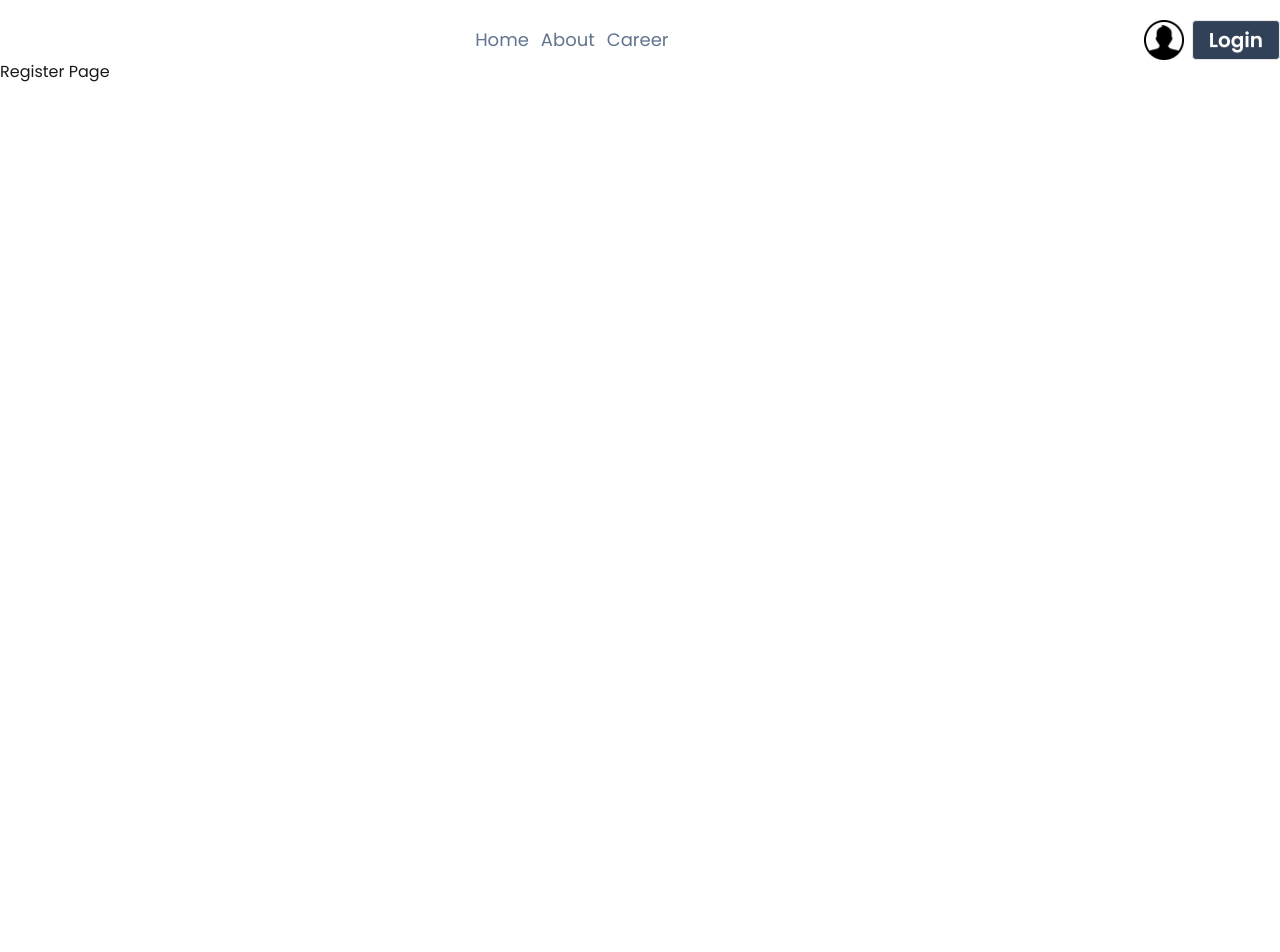
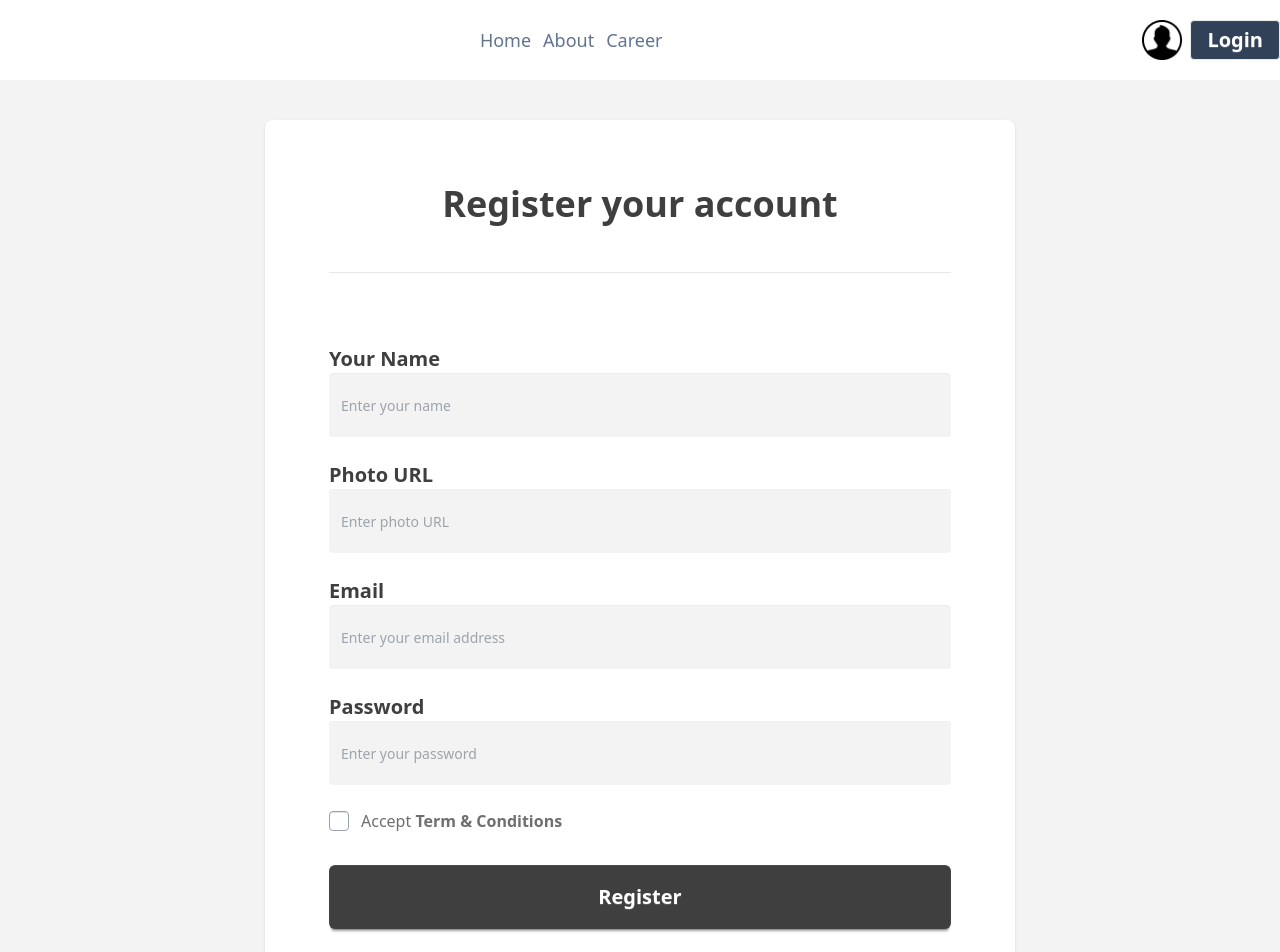
Before and after one commit to nasirmasud/next-dragon-news, a Next.js app: page /register in a window 1280 px wide. Shown: the top 952 px of the page. Before the commit the page ends 800 px from the top, so only its background shows below. Built offline with nearby package versions, Linux system fonts and the light colour scheme.

Commit message:
Add react-hook-form for form handling in Login and Register pages; enhance Navbar and layout styles

```diff
--- a/package.json
+++ b/package.json
@@ -14,6 +14,7 @@
     "react": "19.2.4",
     "react-dom": "19.2.4",
     "react-fast-marquee": "^1.6.5",
+    "react-hook-form": "^7.74.0",
     "react-icons": "^5.6.0"
   },
   "devDependencies": {
--- a/src/app/(auth)/login/page.jsx
+++ b/src/app/(auth)/login/page.jsx
@@ -1,8 +1,85 @@
+"use client"
+import Link from "next/link"
+import { useForm } from "react-hook-form"
 
 const LoginPage = () => {
+  const { register, handleSubmit, formState: { errors } } = useForm()
+
+  const handleLoginFunction = (data) => {
+    console.log(data);
+  }
+
   return (
-    <div>
-      LogIn Page
+    <div className="min-h-screen bg-[#F3F3F3] flex items-center justify-center px-4">
+      <div className="bg-white w-full max-w-[750px] p-8 md:p-16 rounded-lg shadow-sm">
+
+        <form onSubmit={handleSubmit(handleLoginFunction)}>
+          {/* fieldset দিয়ে পুরো ফর্মের ইনপুটগুলোকে গ্রুপ করা হয়েছে */}
+          <fieldset className="border-none p-0 m-0 space-y-6">
+
+            {/* legend ব্যবহার করে শিরোনাম দেওয়া হয়েছে, যা অ্যাক্সেসিবিলিটির জন্য সেরা */}
+            <legend className="w-full">
+              <h2 className="text-3xl md:text-4xl font-bold text-center text-[#403F3F] mb-12">
+                Login your account
+              </h2>
+              {/* Divider line */}
+              <div className="border-t border-gray-200 mb-12"></div>
+            </legend>
+
+            {/* Email Field */}
+            <div className="form-control w-full">
+              <label className="label">
+                <span className="label-text text-xl font-bold text-[#403F3F]">
+                  Email address
+                </span>
+              </label>
+              <input
+                type="email"
+                {...register("email", { required: "Email is required" })}
+                placeholder="Enter your email address"
+                className="input input-bordered w-full h-16 bg-[#F3F3F3] border-none focus:outline-none text-gray-600"
+              />
+              {errors.email && (
+                <p className="text-red-500 mt-1 text-sm">{errors.email.message}</p>
+              )}
+            </div>
+
+            {/* Password Field */}
+            <div className="form-control w-full">
+              <label className="label">
+                <span className="label-text text-xl font-bold text-[#403F3F]">
+                  Password
+                </span>
+              </label>
+              <input
+                type="password"
+                {...register("password", { required: "Password is required" })}
+                placeholder="Enter your password"
+                className="input input-bordered w-full h-16 bg-[#F3F3F3] border-none focus:outline-none text-gray-600"
+              />
+              {errors.password && (
+                <p className="text-red-500 mt-1 text-sm">{errors.password.message}</p>
+              )}
+            </div>
+
+            {/* Login Button */}
+            <div className="form-control mt-8">
+              <button className="btn btn-neutral w-full h-16 rounded-md text-xl font-semibold bg-[#403F3F] border-none text-white hover:bg-[#2b2a2a]">
+                Login
+              </button>
+            </div>
+
+          </fieldset>
+        </form>
+
+        {/* Register Link */}
+        <p className="text-center mt-8 text-[#706F6F] font-semibold">
+          {"Don't Have An Account? "}
+          <Link href="/register" className="text-[#FF8C47] hover:underline">
+            Register
+          </Link>
+        </p>
+      </div>
     </div>
   )
 }
--- a/src/app/(auth)/register/page.jsx
+++ b/src/app/(auth)/register/page.jsx
@@ -1,10 +1,122 @@
+"use client"
+import Link from "next/link";
+import { useForm } from "react-hook-form";
 
 const RegisterPage = () => {
+  const { register, handleSubmit, formState: { errors } } = useForm();
+
+  const handleRegisterFunction = (data) => {
+    console.log("Form Data:", data);
+  }
+
   return (
-    <div>
-      Register Page
+    <div className="min-h-screen bg-[#F3F3F3] flex items-center justify-center py-10 px-4">
+      <div className="bg-white w-full max-w-[750px] p-8 md:p-16 rounded-lg shadow-sm">
+
+        <form onSubmit={handleSubmit(handleRegisterFunction)}>
+          <fieldset className="border-none p-0 m-0 space-y-6">
+
+            <legend className="w-full">
+              <h2 className="text-3xl md:text-4xl font-bold text-center text-[#403F3F] mb-12">
+                Register your account
+              </h2>
+              <div className="border-t border-gray-200 mb-12"></div>
+            </legend>
+
+            {/* Name Field */}
+            <div className="form-control w-full">
+              <label className="label">
+                <span className="label-text text-xl font-bold text-[#403F3F]">Your Name</span>
+              </label>
+              <input
+                type="text"
+                placeholder="Enter your name"
+                className="input input-bordered w-full h-16 bg-[#F3F3F3] border-none focus:outline-none text-gray-600"
+                {...register("name", { required: "Name is required" })}
+              />
+              {errors.name && <p className="text-red-500 text-sm mt-1">{errors.name.message}</p>}
+            </div>
+
+            {/* Photo URL Field */}
+            <div className="form-control w-full">
+              <label className="label">
+                <span className="label-text text-xl font-bold text-[#403F3F]">Photo URL</span>
+              </label>
+              <input
+                type="text"
+                placeholder="Enter photo URL"
+                className="input input-bordered w-full h-16 bg-[#F3F3F3] border-none focus:outline-none text-gray-600"
+                {...register("photo", { required: "Photo URL is required" })}
+              />
+              {errors.photo && <p className="text-red-500 text-sm mt-1">{errors.photo.message}</p>}
+            </div>
+
+            {/* Email Field */}
+            <div className="form-control w-full">
+              <label className="label">
+                <span className="label-text text-xl font-bold text-[#403F3F]">Email</span>
+              </label>
+              <input
+                type="email"
+                placeholder="Enter your email address"
+                className="input input-bordered w-full h-16 bg-[#F3F3F3] border-none focus:outline-none text-gray-600"
+                {...register("email", { required: "Email is required" })}
+              />
+              {errors.email && <p className="text-red-500 text-sm mt-1">{errors.email.message}</p>}
+            </div>
+
+            {/* Password Field */}
+            <div className="form-control w-full">
+              <label className="label">
+                <span className="label-text text-xl font-bold text-[#403F3F]">Password</span>
+              </label>
+              <input
+                type="password"
+                placeholder="Enter your password"
+                className="input input-bordered w-full h-16 bg-[#F3F3F3] border-none focus:outline-none text-gray-600"
+                {...register("password", {
+                  required: "Password is required",
+                  minLength: { value: 6, message: "Password must be at least 6 characters" }
+                })}
+              />
+              {errors.password && <p className="text-red-500 text-sm mt-1">{errors.password.message}</p>}
+            </div>
+
+            {/* Terms & Conditions Checkbox */}
+            <div className="form-control">
+              <div className="flex items-center gap-3 mt-4">
+                <input
+                  type="checkbox"
+                  className="checkbox checkbox-sm rounded-sm border-gray-400"
+                  id="terms"
+                  {...register("terms", { required: "You must agree to the terms" })}
+                />
+                <label htmlFor="terms" className="text-[#706F6F] font-medium cursor-pointer">
+                  Accept <span className="font-bold">Term & Conditions</span>
+                </label>
+              </div>
+              {errors.terms && <p className="text-red-500 text-sm mt-1">{errors.terms.message}</p>}
+            </div>
+
+            {/* Register Button */}
+            <div className="form-control mt-8">
+              <button className="btn btn-neutral w-full h-16 rounded-md text-xl font-semibold bg-[#403F3F] border-none text-white hover:bg-[#2b2a2a]">
+                Register
+              </button>
+            </div>
+
+          </fieldset>
+        </form>
+
+        <p className="text-center mt-8 text-[#706F6F] font-semibold">
+          {"Already Have An Account ? "}{" "}
+          <Link href="/login" className="text-[#FF8C47] hover:underline">
+            Login
+          </Link>
+        </p>
+      </div>
     </div>
   )
 }
 
-export default RegisterPage
+export default RegisterPage;
--- a/src/app/components/Navbar.jsx
+++ b/src/app/components/Navbar.jsx
@@ -5,7 +5,7 @@ import NavLink from "./NavLink"
 
 const Navbar = () => {
   return (
-    <div className="container mx-auto flex justify-between pt-5 items-center">
+    <div className="container mx-auto flex justify-between py-5 items-center">
       <div></div>
       <ul className="flex justify-between gap-3 text-lg text-slate-500">
         <li>
--- a/src/app/layout.js
+++ b/src/app/layout.js
@@ -29,7 +29,7 @@ export default function RootLayout({ children }) {
       suppressHydrationWarning
     >
       <body
-        className={`${poppins.className} min-h-full flex flex-col`}
+        className={`${poppins.className}${roboto.variable} min-h-full flex flex-col`}
         suppressHydrationWarning
       >
         {children}
```
Also changed, not shown: 1 other file (tests, documents, lock files or other folders).
